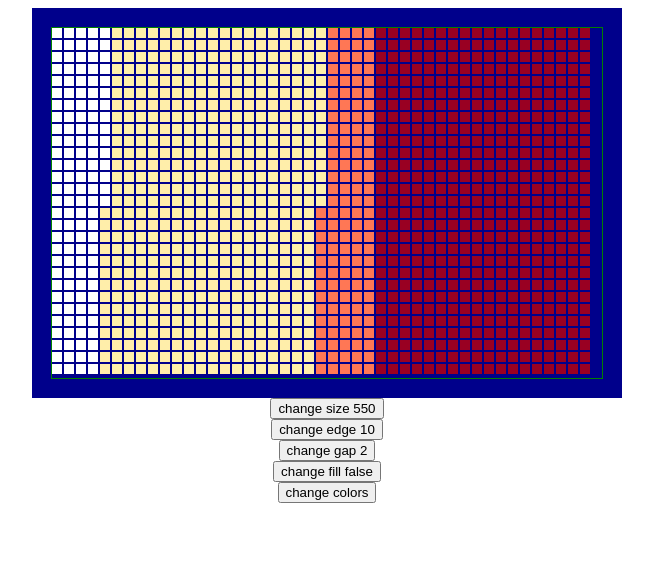
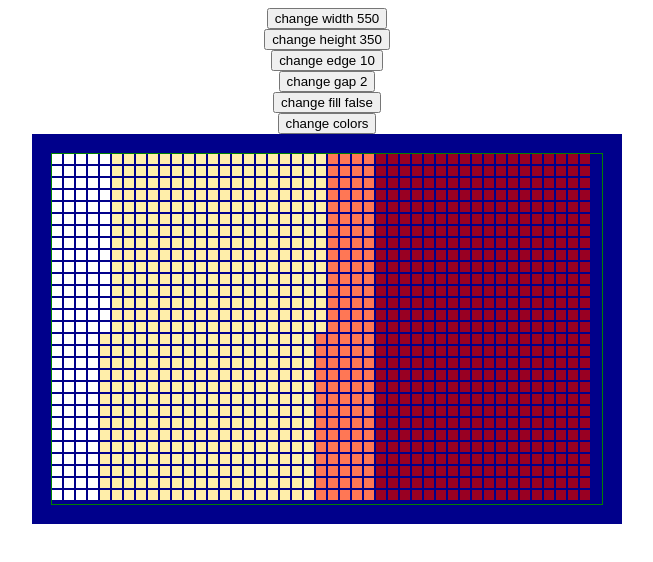
Before and after one commit to pedro00dk/d3-heatmap, a React (Create React App) app: page / in a window 1280 px wide. Shown: the top 562 px of the page, without its empty margins (313-966 px from the left). Built offline with nearby package versions, Linux system fonts and the light colour scheme.

Commit message:
Add height change button

```diff
--- a/src/App.tsx
+++ b/src/App.tsx
@@ -5,7 +5,8 @@ import React from 'react'
 export const App = () => {
     const edges = [4, 7, 10, 15, 20]
     const gaps = [0, 0.5, 1, 2, 4]
-    const [size, nextSize] = React.useReducer((v) => (v + 300) % 800, 550)
+    const [width, nextWidth] = React.useReducer((v) => (v + 300) % 800, 550)
+    const [height, nextHeight] = React.useReducer((v) => (v + 100) % 500, 350)
     const [edge, nextEdge] = React.useReducer((v) => edges[(edges.indexOf(v) + 1) % edges.length], 10)
     const [gap, nextGap] = React.useReducer((v) => gaps[(gaps.indexOf(v) + 1) % gaps.length], 2)
     const [fill, nextFill] = React.useReducer((v) => !v, false)
@@ -30,14 +31,15 @@ export const App = () => {
 
     return (
         <div style={{ display: 'flex', flexDirection: 'column', alignItems: 'center', flex: 1 }}>
-            <div style={{ width: size, height: 350, transition: 'width 0.3s', background: 'darkblue', padding: 20 }}>
-                <Heatmap gap={gap} edge={edge} fill={fill} map={map} />
-            </div>
-            <button onClick={nextSize}>{`change size ${size}`}</button>
+            <button onClick={nextWidth}>{`change width ${width}`}</button>
+            <button onClick={nextHeight}>{`change height ${height}`}</button>
             <button onClick={nextEdge}>{`change edge ${edge}`}</button>
             <button onClick={nextGap}>{`change gap ${gap}`}</button>
             <button onClick={nextFill}>{`change fill ${fill}`}</button>
             <button onClick={nextColors}>{`change colors`}</button>
+            <div style={{ width, height, transition: 'all 0.3s', background: 'darkblue', padding: 20 }}>
+                <Heatmap gap={gap} edge={edge} fill={fill} map={map} />
+            </div>
         </div>
     )
 }
```
